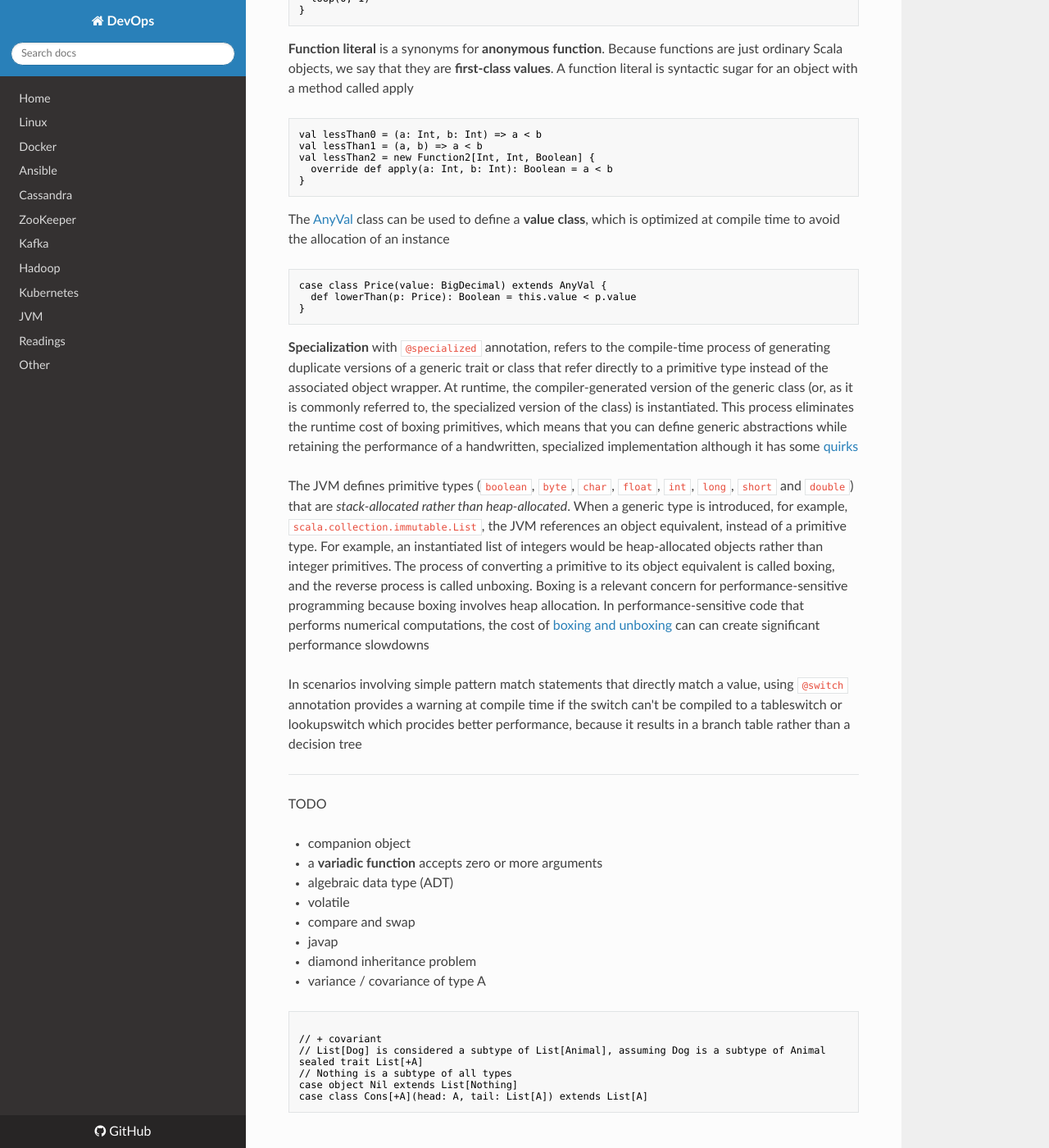
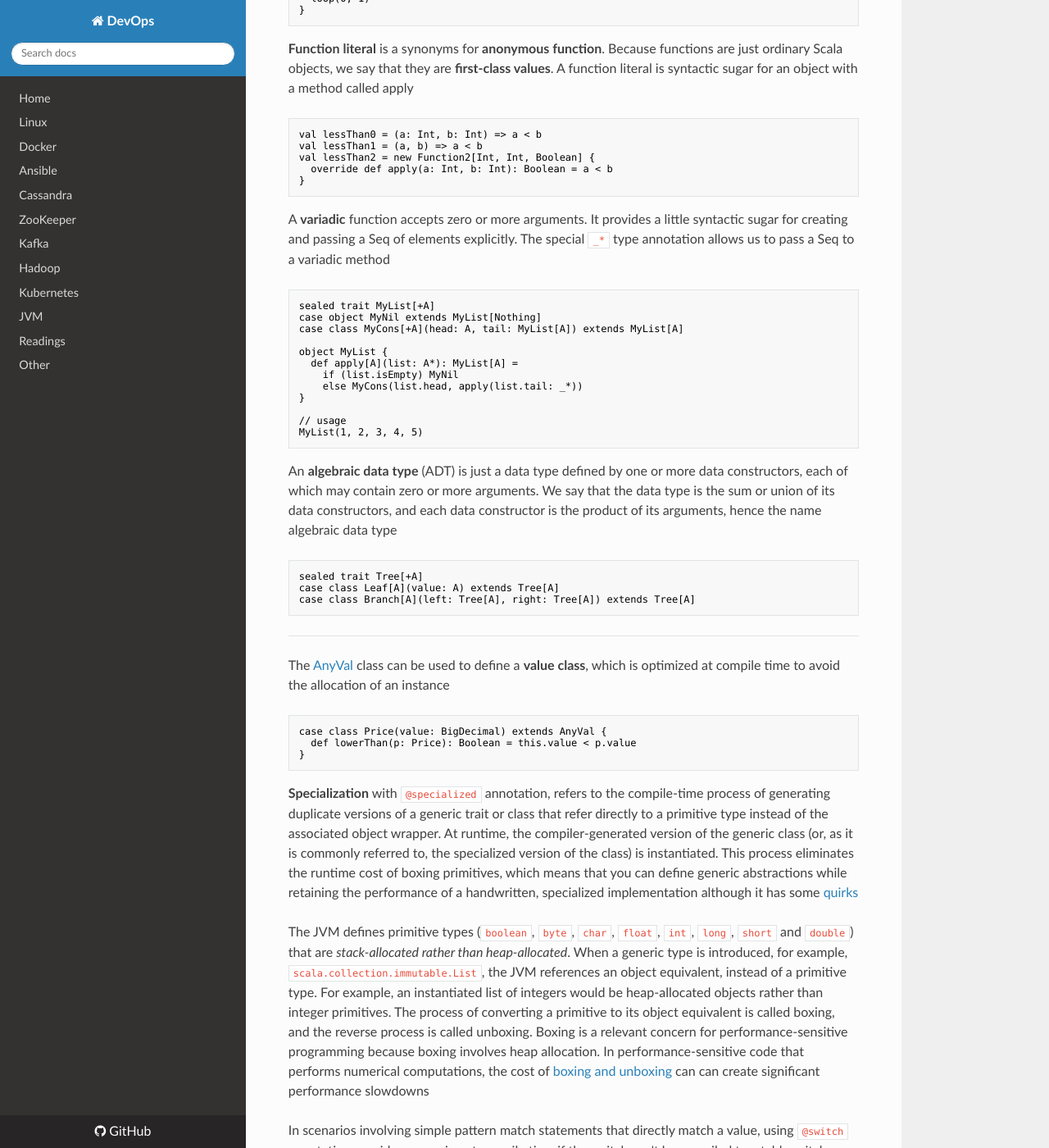
Before and after one commit to niqdev/devops, an MkDocs documentation site: the page built from docs/_scala.md, in a window 1280 px wide and 1400 px high, scrolled down 1331 px. Shown: the whole window at 82% size. Built offline with MkDocs 1.6.1, drawn with Linux system fonts in a browser that asks for light colours; nearby versions of some CDN libraries; old or Windows-style settings are respelled for this version of MkDocs; some of the changed text lies outside the part shown.

Commit message:
doc: update scala

````diff
--- a/docs/_scala.md
+++ b/docs/_scala.md
@@ -45,6 +45,32 @@ val lessThan2 = new Function2[Int, Int, Boolean] {
 }
 ```
 
+A **variadic** function accepts zero or more arguments. It provides a little syntactic sugar for creating and passing a Seq of elements explicitly. The special `_*` type annotation allows us to pass a Seq to a variadic method
+```scala
+sealed trait MyList[+A]
+case object MyNil extends MyList[Nothing]
+case class MyCons[+A](head: A, tail: MyList[A]) extends MyList[A]
+
+object MyList {
+  def apply[A](list: A*): MyList[A] =
+    if (list.isEmpty) MyNil
+    else MyCons(list.head, apply(list.tail: _*))
+}
+
+// usage
+MyList(1, 2, 3, 4, 5)
+```
+
+An **algebraic data type** (ADT) is just a data type defined by one or more data constructors, each of which may contain zero or more arguments.
+We say that the data type is the sum or union of its data constructors, and each data constructor is the product of its arguments, hence the name algebraic data type
+```scala
+sealed trait Tree[+A]
+case class Leaf[A](value: A) extends Tree[A]
+case class Branch[A](left: Tree[A], right: Tree[A]) extends Tree[A]
+```
+
+---
+
 The [AnyVal](https://docs.scala-lang.org/overviews/core/value-classes.html) class can be used to define a **value class**, which is optimized at compile time to avoid the allocation of an instance
 ```scala
 case class Price(value: BigDecimal) extends AnyVal {
@@ -61,6 +87,16 @@ In scenarios involving simple pattern match statements that directly match a val
 ---
 
 TODO
+
+```scala
+// to remember: foldLeft start from left (acc op xFirst) ==> (B, A)
+// to remember: foldRight start from right (xLast op acc) ==> (A, B)
+```
+
+In Scala, all methods whose names end in : are right-associative. That is, the expression x :: xs is actually
+the method call xs.::(x) , which in turn calls the data constructor ::(x,xs)
+
+* curry function used to assist type inference when passing anonymous functions
 
 * companion object
 * a **variadic function** accepts zero or more arguments
````
